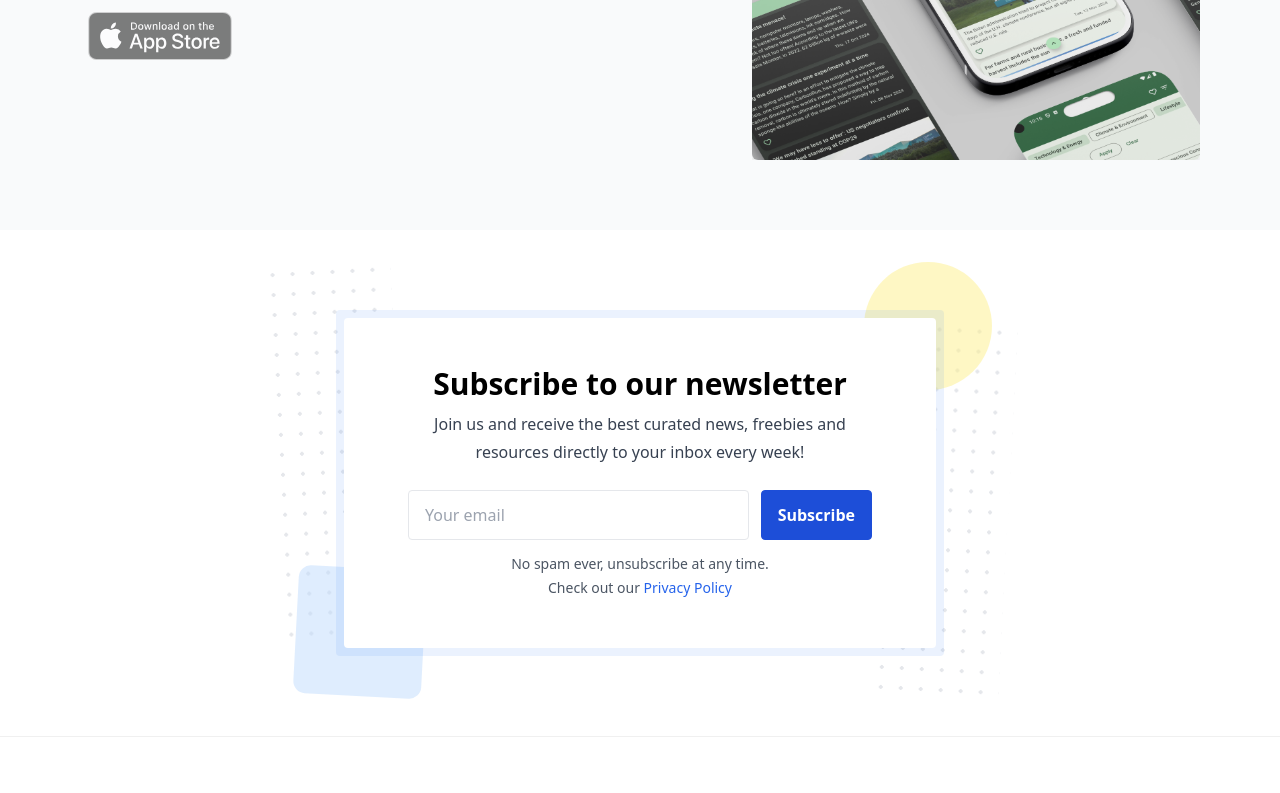
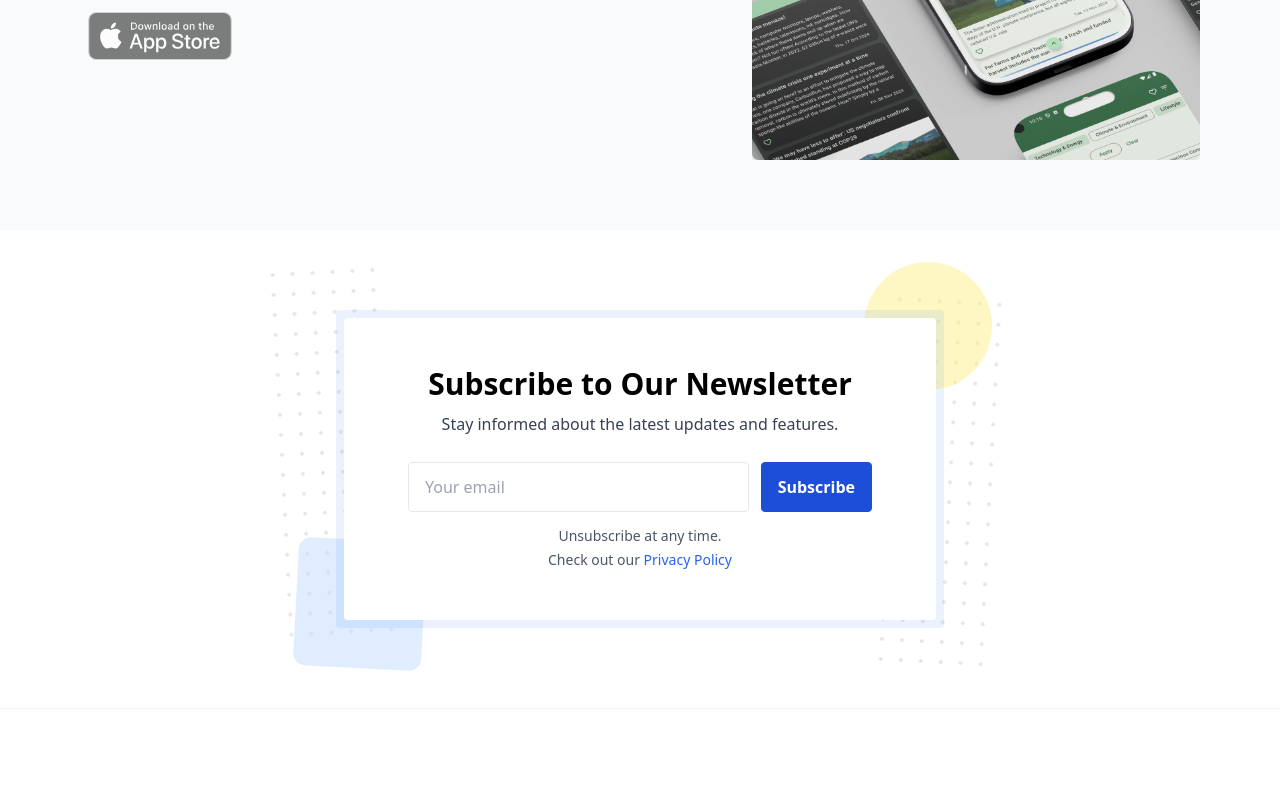
Before and after one commit to Act4Zero/LandingPage-GreenCompass, a Next.js app: page / in a window 1280 px wide. Shown: the part 5838-6631 px from the top of the page. Built offline with nearby package versions, Linux system fonts and the light colour scheme.

Commit message:
[Content] Replace the Newsletter content

```diff
--- a/src/components/NewsletterSection.js
+++ b/src/components/NewsletterSection.js
@@ -5,8 +5,10 @@ import Section from "components/Section";
 import TextField from "components/TextField";
 import Button from "components/Button";
 import newsletter from "util/newsletter";
+import { Trans, useTranslation } from "react-i18next";
 
 function NewsletterSection(props) {
+  const { t } = useTranslation();
   const [subscribed, setSubscribed] = useState(false);
   const { handleSubmit, register, errors } = useForm();
 
@@ -36,12 +38,16 @@ function NewsletterSection(props) {
           <div className="p-2 rounded text-center relative bg-blue-500 bg-opacity-10">
             <div className="p-8 lg:py-12 lg:px-16 bg-white rounded">
               <h3 className="text-2xl sm:text-3xl font-extrabold mb-2">
-                {props.title}
+                {t("newsletter.title")}
               </h3>
-              <p className="prose prose-indigo mb-6">{props.subtitle}</p>
+              <p className="prose prose-indigo mb-6">
+                {t("newsletter.subtitle")}
+              </p>
 
               {subscribed === true && (
-                <div className="mt-3 text-center">You are now subscribed!</div>
+                <div className="mt-3 text-center">
+                  {t("newsletter.success")}
+                </div>
               )}
 
               {subscribed === false && (
@@ -51,23 +57,23 @@ function NewsletterSection(props) {
                       type="email"
                       id="email"
                       name="email"
-                      placeholder="Your email"
+                      placeholder={t("newsletter.placeholder")}
                       error={errors.email}
                       inputRef={register({
-                        required: "Please enter an email address",
+                        required: t("newsletter.inputRequired"),
                       })}
                     />
                     <Button type="submit" size="lg">
-                      Subscribe
+                      {t("newsletter.button")}
                     </Button>
                   </div>
                   <p className="text-sm text-gray-600 leading-6">
-                    No spam ever, unsubscribe at any time.
+                    {t("newsletter.note")}
                     <br />
-                    Check out our{" "}
+                    {t("newsletter.privacyPolicy.text")}{" "}
                     <Link href="/legal/privacy-policy">
                       <a className="font-medium text-blue-600 hover:text-blue-400">
-                        Privacy Policy
+                        {t("newsletter.privacyPolicy.link")}
                       </a>
                     </Link>
                   </p>
--- a/src/locales/en/translation.json
+++ b/src/locales/en/translation.json
@@ -124,5 +124,18 @@
     "title": "Download the App",
     "subtitle": "Start your sustainability journey today.",
     "iosTooltip": "Available soon"
+  },
+  "newsletter": {
+    "title": "Subscribe to Our Newsletter",
+    "subtitle": "Stay informed about the latest updates and features.",
+    "placeholder": "Your email",
+    "button": "Subscribe",
+    "success": "Thank you for subscribing!",
+    "inputRequired": "Please enter an email address",
+    "note": "Unsubscribe at any time.",
+    "privacyPolicy": {
+      "text": "Check out our",
+      "link": "Privacy Policy"
+    }
   }
 }
--- a/src/pages/index.js
+++ b/src/pages/index.js
@@ -79,8 +79,6 @@ function IndexPage(props) {
         iosTooltip={t('download.iosTooltip')}
       />
       <NewsletterSection
-        title="Subscribe to our newsletter"
-        subtitle="Join us and receive the best curated news, freebies and resources directly to your inbox every week!"
         strapline=""
         size="md"
         bgColor="bg-white"
```
